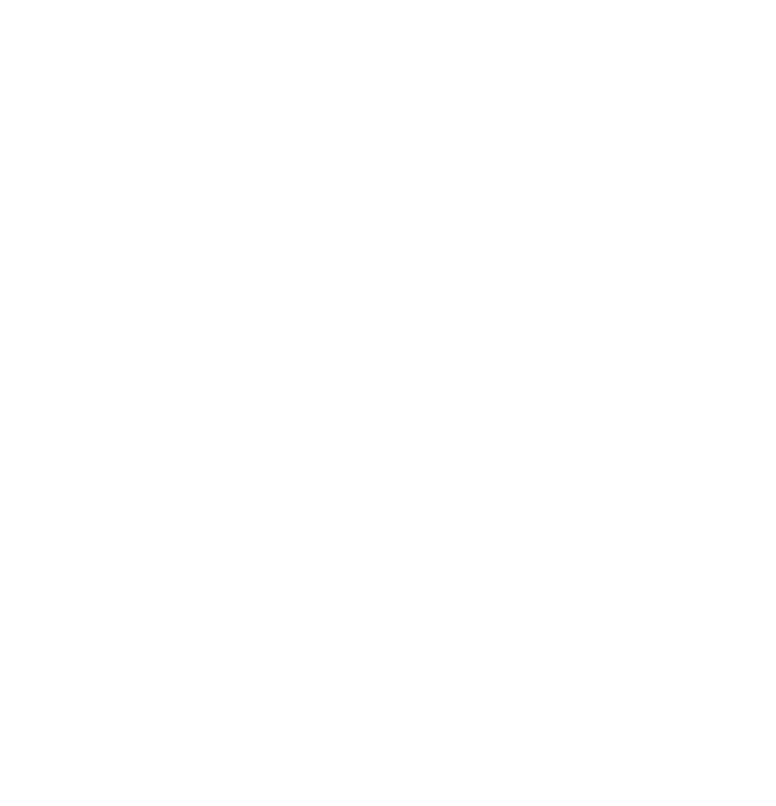
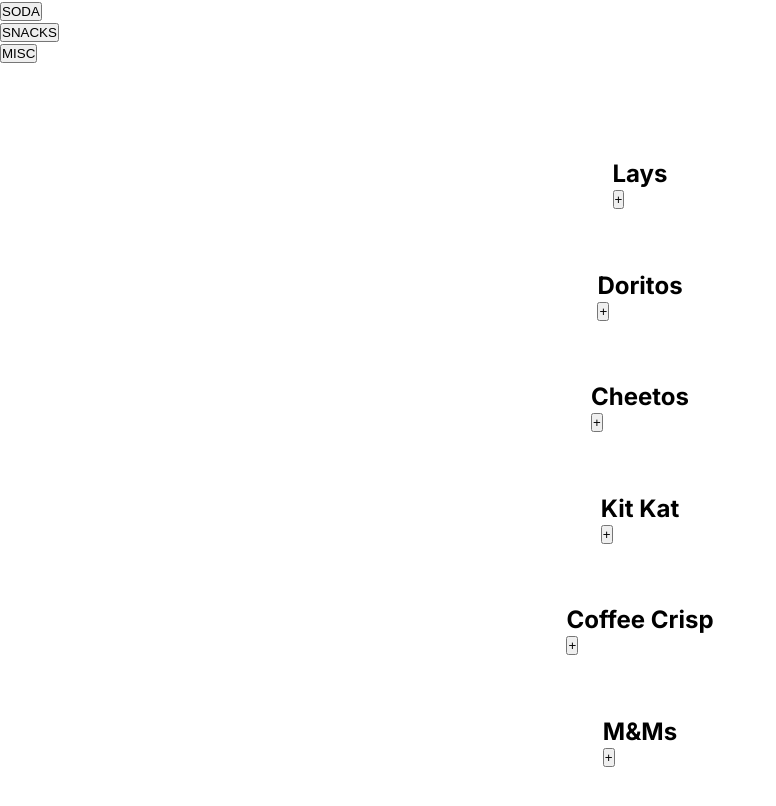
Before and after one commit to JamesonRGrieve-Instruction/EXSM-3939-LEC-2024-WI2-Demo, a Next.js app: page / in a window 1280 px wide. Shown: the top 806 px of the page, without its empty margins (0-776 px from the left). Built offline with nearby package versions, Linux system fonts and the light colour scheme.

Commit message:
Mostly functional but ugly solution;

```diff
--- /dev/null
+++ b/src/app/CartQuantity.jsx
@@ -0,0 +1,55 @@
+import React, { useContext } from 'react';
+import { CartContext } from './page';
+export default function CartQuantity({ category, product }) {
+  const products = useContext(CartContext);
+  return (
+    <div>
+      <button
+        onClick={() =>
+          products.mutate((previous) => [
+            ...previous.filter((item) => item.name !== product),
+            {
+              category: category,
+              name: product,
+              quantity: (previous.find((item) => item.name === product)?.quantity ?? 0) + 1,
+            },
+          ])
+        }
+      >
+        +
+      </button>
+      {products.data.find((item) => item.name === product) && (
+        <>
+          <input
+            type='number'
+            value={products.data.find((item) => item.name === product).quantity}
+            onChange={(event) =>
+              products.mutate((previous) => [
+                ...previous.filter((item) => item.name !== product),
+                {
+                  category: category,
+                  name: product,
+                  quantity: event.target.value,
+                },
+              ])
+            }
+          ></input>
+          <button
+            onClick={() =>
+              products.mutate((previous) => [
+                ...previous.filter((item) => item.name !== product),
+                {
+                  category: category,
+                  name: product,
+                  quantity: previous.find((item) => item.name === product).quantity - 1,
+                },
+              ])
+            }
+          >
+            -
+          </button>
+        </>
+      )}
+    </div>
+  );
+}
--- /dev/null
+++ b/src/app/CheckoutTab.jsx
@@ -0,0 +1,10 @@
+import React, { useContext } from 'react';
+import { CartContext } from './page';
+export default function CheckoutTab() {
+  const cart = useContext(CartContext);
+  return cart.data.map((product) => (
+    <p key={product.name}>
+      {product.name} {product.quantity}
+    </p>
+  ));
+}
--- /dev/null
+++ b/src/app/ProductCard.jsx
@@ -0,0 +1,10 @@
+import React from 'react';
+import CartQuantity from './CartQuantity';
+export default function ProductCard({ category, product }) {
+  return (
+    <div>
+      <h2>{product.name}</h2>
+      <CartQuantity category={category} product={product.name} />
+    </div>
+  );
+}
--- /dev/null
+++ b/src/app/ProductTab.jsx
@@ -0,0 +1,5 @@
+import React from 'react';
+import ProductCard from './ProductCard';
+export default function ProductTab({ category, products }) {
+  return products.map((product) => <ProductCard key={product.name} category={category} product={product} />);
+}
--- a/src/app/page.jsx
+++ b/src/app/page.jsx
@@ -1,5 +1,113 @@
-import React from 'react';
+'use client';
+import React, { useState, createContext } from 'react';
+import ProductTab from './ProductTab';
+import CheckoutTab from './CheckoutTab';
 import styles from './page.module.css';
+const productData = {
+  soda: [
+    {
+      name: 'Fanta',
+      price: 1.99,
+    },
+    {
+      name: 'Sprite',
+      price: 2.99,
+    },
+    {
+      name: 'Coca-Cola',
+      price: 1.59,
+    },
+    {
+      name: 'Gatorade',
+      price: 2.49,
+    },
+    {
+      name: 'Nestle Ice Tea',
+      price: 0.99,
+    },
+    {
+      name: 'Dr. Pepper',
+      price: 1.75,
+    },
+  ],
+  snacks: [
+    {
+      name: 'Lays',
+      price: 2.25,
+    },
+    {
+      name: 'Doritos',
+      price: 2.15,
+    },
+    {
+      name: 'Cheetos',
+      price: 2.05,
+    },
+    {
+      name: 'Kit Kat',
+      price: 1.97,
+    },
+    {
+      name: 'Coffee Crisp',
+      price: 1.89,
+    },
+    {
+      name: 'M&Ms',
+      price: 0.75,
+    },
+  ],
+  misc: [
+    {
+      name: 'Paper Towel Roll',
+      price: 5.75,
+    },
+    {
+      name: 'Pre-packaged Sandwich',
+      price: 4.75,
+    },
+    {
+      name: 'Lighter',
+      price: 0.49,
+    },
+    {
+      name: 'Magazine',
+      price: 6.75,
+    },
+    {
+      name: 'Newspaper',
+      price: 2.75,
+    },
+  ],
+};
+export const CartContext = createContext();
 export default function Home() {
-  return <main className={styles.main}></main>;
+  const [selectedTab, setSelectedTab] = useState('snacks');
+  const [cart, setCart] = useState([]);
+
+  return (
+    <>
+      <header>
+        <nav>
+          <ul>
+            {Object.keys(productData).map((category) => (
+              <li key={category}>
+                <button
+                  onClick={() => {
+                    setSelectedTab(category);
+                  }}
+                >
+                  {category.toUpperCase()}
+                </button>
+              </li>
+            ))}
+          </ul>
+        </nav>
+      </header>
+      <main className={styles.main}>
+        <CartContext.Provider value={{ data: cart, mutate: setCart }}>
+          {selectedTab === 'checkout' ? <CheckoutTab /> : <ProductTab category={selectedTab} products={productData[selectedTab]} />}
+        </CartContext.Provider>
+      </main>
+    </>
+  );
 }
```
Also changed, not shown: 1 other file (tests, documents, lock files or other folders).
